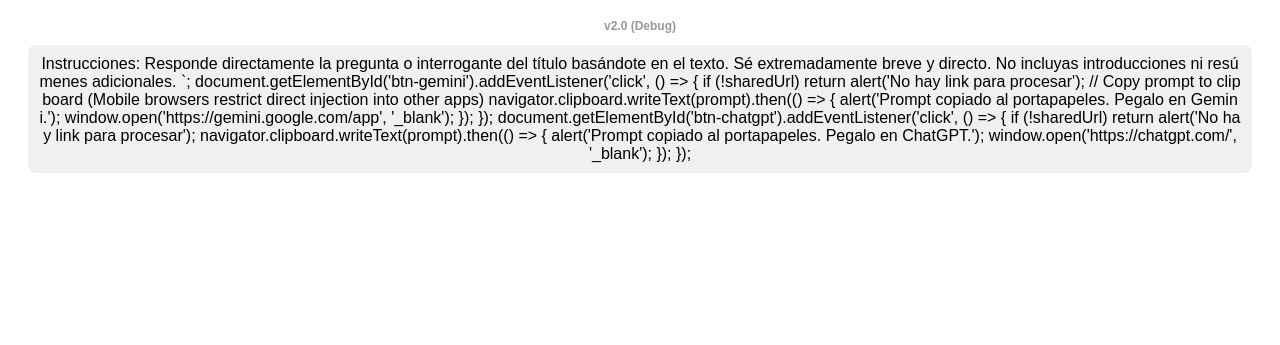
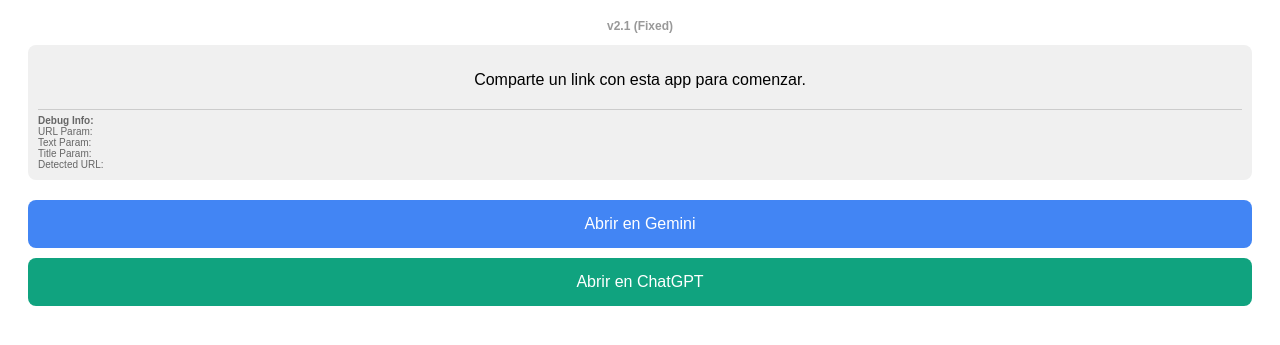
Before and after one commit to martinmachabanski/ahorrandobaits, a plain HTML site: page index.html in a window 1280 px wide. Shown: the part 89-434 px from the top of the page. Drawn offline with Linux system fonts and the light colour scheme.

Commit message:
Fix HTML error

```diff
--- a/index.html
+++ b/index.html
@@ -44,63 +44,68 @@
 
 <body>
     <h1>ahorrar bait</h1>
-    <h3 style="color: #999; font-size: 12px;">v2.0 (Debug)</h3>
+    <h3 style="color: #999; font-size: 12px;">v2.1 (Fixed)</h3>
 
     <div id="shared-content">
-        <!DOCTYPE html>
-        <html>
+        <p>Esperando link...</p>
+    </div>
 
-        <head>
-            <title>ahorrar bait</title>
-            <meta name="viewport" content="width=device-width, initial-scale=1">
-            <link rel="manifest" href="manifest.json">
-            <style>
-                body {
-                    font-family: sans-serif;
-                    padding: 20px;
-                    text-align: center;
+    <button id="btn-gemini" class="gemini">Abrir en Gemini</button>
+    <button id="btn-chatgpt" class="chatgpt">Abrir en ChatGPT</button>
+
+    <script>
+        if ('serviceWorker' in navigator) {
+            navigator.serviceWorker.register('./service-worker.js');
         }
 
-                button {
-                    display: block;
-                    width: 100%;
-                    padding: 15px;
-                    margin: 10px 0;
-                    font-size: 16px;
-                    border: none;
-                    border-radius: 8px;
-                    color: white;
-                    cursor: pointer;
+        // Parse query parameters
+        const urlParams = new URLSearchParams(window.location.search);
+        const rawTitle = urlParams.get('title') || '';
+        const rawText = urlParams.get('text') || '';
+        const rawUrl = urlParams.get('url') || '';
+
+        // Helper to find URL in text
+        function findUrl(str) {
+            const match = str.match(/https?:\/\/[^\s]+/);
+            return match ? match[0] : '';
         }
 
-                .gemini {
-                    background-color: #4285f4;
+        // Robust URL extraction
+        const sharedUrl = rawUrl || findUrl(rawText) || findUrl(rawTitle);
+
+        // Context is everything else
+        const sharedText = rawText.replace(sharedUrl, '').trim() || rawTitle.replace(sharedUrl, '').trim();
+
+        const contentDiv = document.getElementById('shared-content');
+
+        // Debug info
+        const debugInfo = `
+        <div style="font-size: 10px; color: #666; margin-top: 20px; text-align: left; border-top: 1px solid #ccc; padding-top: 5px;">
+            <strong>Debug Info:</strong><br>
+            URL Param: ${rawUrl}<br>
+            Text Param: ${rawText}<br>
+            Title Param: ${rawTitle}<br>
+            Detected URL: ${sharedUrl}
+        </div>
+    `;
+
+        if (sharedUrl) {
+            contentDiv.innerHTML = `<p><strong>Link recibido:</strong><br>${sharedUrl}</p>` + debugInfo;
+        } else {
+            contentDiv.innerHTML = `<p>Comparte un link con esta app para comenzar.</p>` + debugInfo;
         }
 
-                .chatgpt {
-                    background-color: #10a37f;
-                }
+        const prompt = `
+Analiza el siguiente artículo: ${sharedUrl}
+${sharedText ? `Contexto: ${sharedText}` : ''}
 
-                #shared-content {
-                    margin-bottom: 20px;
-                    padding: 10px;
-                    background: #f0f0f0;
-                    border-radius: 8px;
-                    word-break: break-all;
-                }
-            </style>
-        </head>
-
-        <body>
 Instrucciones:
-            Responde directamente la pregunta o interrogante del título basándote en el texto. Sé extremadamente breve y
-            directo. No incluyas introducciones ni resúmenes adicionales.
+Responde directamente la pregunta o interrogante del título basándote en el texto. Sé extremadamente breve y directo. No incluyas introducciones ni resúmenes adicionales.
     `;
 
         document.getElementById('btn-gemini').addEventListener('click', () => {
             if (!sharedUrl) return alert('No hay link para procesar');
 
-            // Copy prompt to clipboard (Mobile browsers restrict direct injection into other apps)
             navigator.clipboard.writeText(prompt).then(() => {
                 alert('Prompt copiado al portapapeles. Pegalo en Gemini.');
                 window.open('https://gemini.google.com/app', '_blank');
```
Lines whose indentation alone changed are shown as unchanged.
